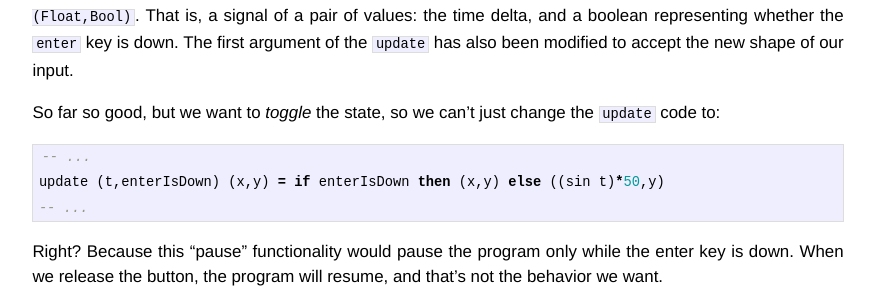
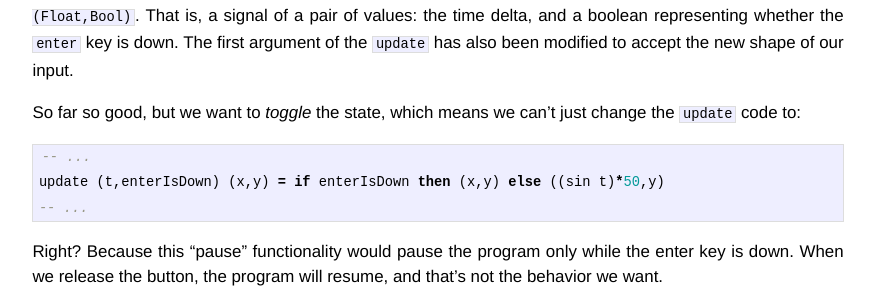
Before and after one commit to lambdatoast/lambdatoast.github.com, a Jekyll site: the page built from _posts/2013-12-17-design-your-signals.markdown, in a window 1280 px wide and 900 px high, scrolled down 1397 px. Shown: the part 157-452 px from the top of the window, without its empty margins (202-1077 px from the left). Built offline with Jekyll 4.4.1, drawn with Linux system fonts in a browser that asks for light colours.

Commit message:
Improve phrasing.

```diff
--- a/_posts/2013-12-17-design-your-signals.markdown
+++ b/_posts/2013-12-17-design-your-signals.markdown
@@ -69,7 +69,7 @@ The type – which isn't annotated because type inference ftw – of our `input`
 That is, a signal of a pair of values: the time delta, and a boolean representing whether the `enter` key is down.
 The first argument of the `update` has also been modified to accept the new shape of our input.
 
-So far so good, but we want to *toggle* the state, so we can't just change the `update` code to:
+So far so good, but we want to *toggle* the state, which means we can't just change the `update` code to:
 
 {% highlight haskell %}
 -- ...
```
